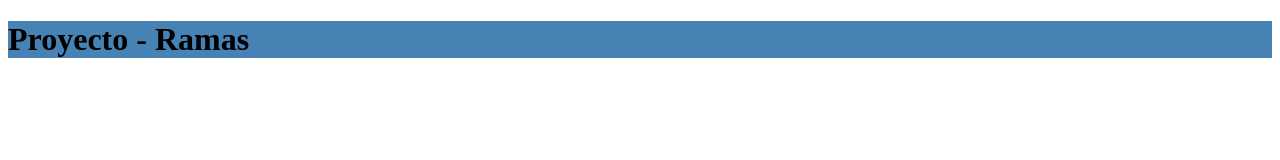
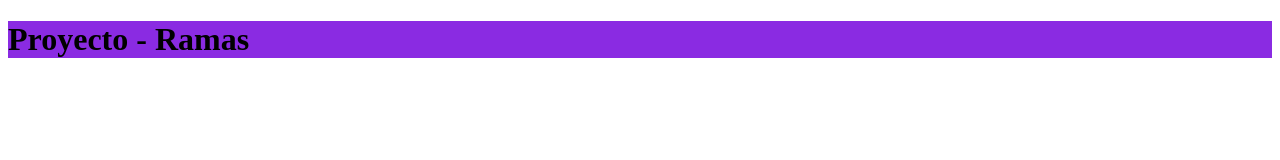
Before and after one commit to LuigiCastillo/ramas, a plain HTML site: page index.html in a window 1280 px wide. Drawn offline with Linux system fonts and the light colour scheme.

Commit message:
Se cambia el color de los h1

```diff
--- a/style.css
+++ b/style.css
@@ -1,3 +1,3 @@
 h1 {
-    background-color: steelblue;
+    background-color: blueviolet;
 }
```
